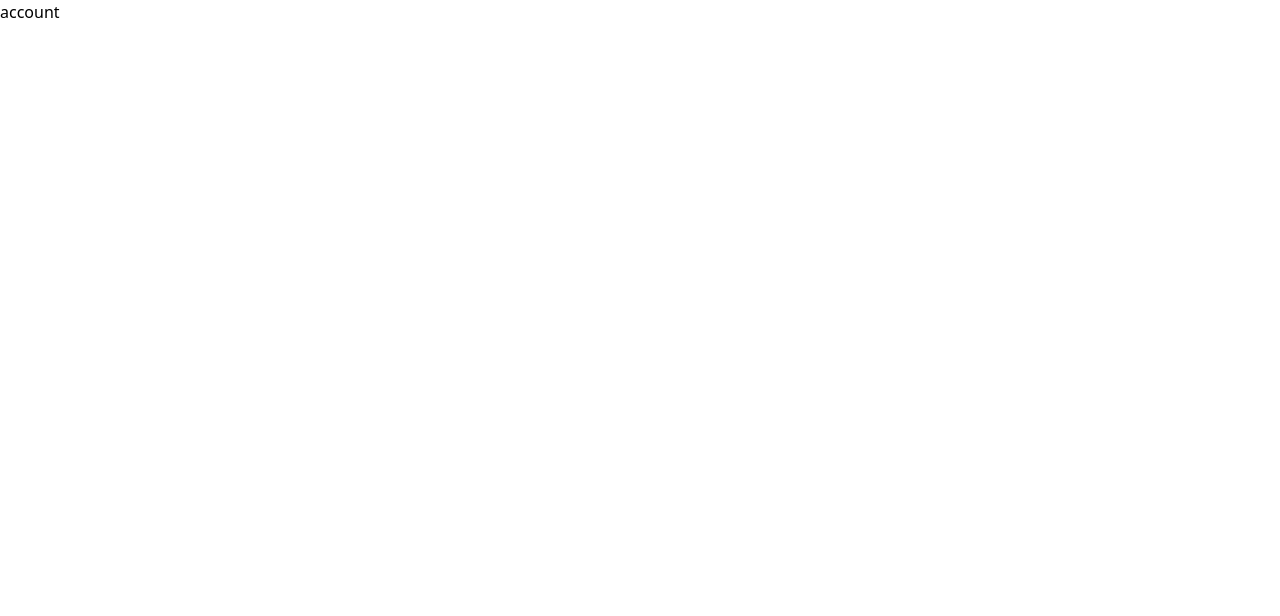
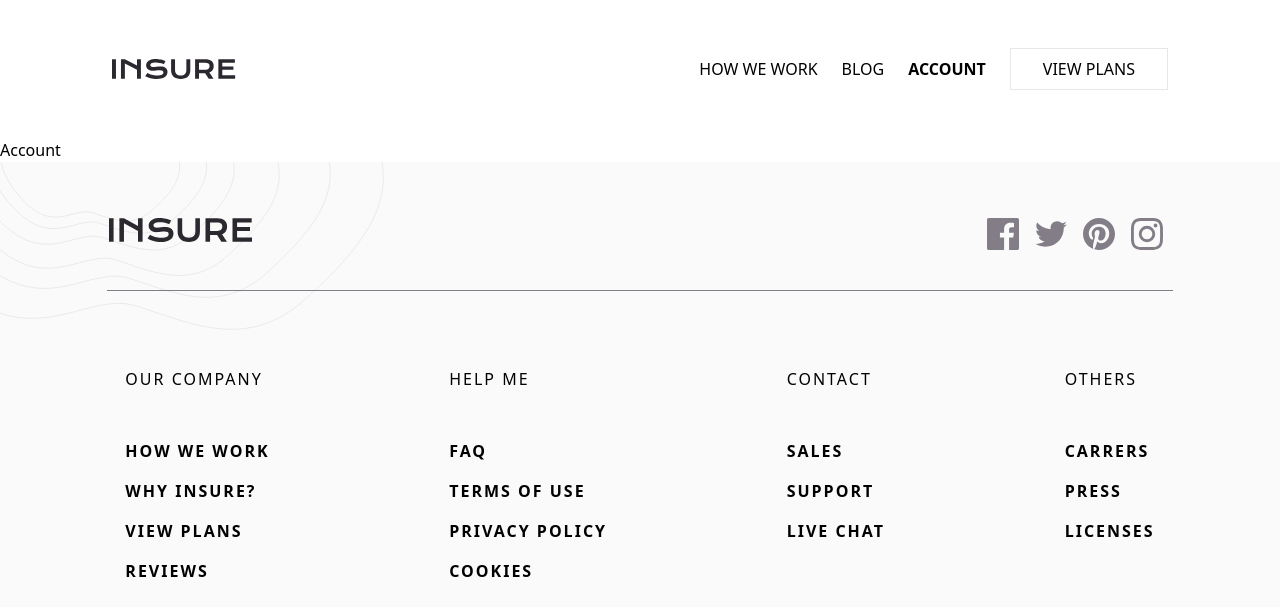
Before and after one commit to KelvinFBR/Insure_landing_page_practice, a React (Vite) app: page /account in a window 1280 px wide. Shown: the top 616 px of the page. Built offline with nearby package versions, Linux system fonts and the light colour scheme.

Commit message:
[add] navlink menuBar

```diff
--- a/src/components/Footer.jsx
+++ b/src/components/Footer.jsx
@@ -1,35 +1,5 @@
-import logo from "/logo.svg";
-import instagram from "/icon-instagram.svg"
-import facebook from "/icon-facebook.svg"
-import twitter from "/icon-twitter.svg"
-import pinterest from "/icon-pinterest.svg"
-import { FooterMenu } from "./footer/FooterMenu";
-import { data } from './../data/data';
+import { FooterSection } from "./footer/FooterSection";
 
 export const Footer = () => {
-
-
-  const MenuItems = data.footerItems;
-
-
-
-  return (
-    <div className="flex flex-col  footer-bg-mb lg:footer-bg-dk  bg-very-light-gray bg-local items-center w-screen">
-      <div className="flex flex-col items-center lg:flex-row lg:justify-between lg:w-11/12 lg:mt-10 mb-3">
-        <img src={logo} alt="" className="mt-20 w-36 lg:m-0" />
-        <div className="flex flex-row m-4 pt-2 lg:m-0 lg:items-center">
-          <img src={facebook} alt="instagram" className="m-2 w-8" />
-          <img src={twitter} alt="facebook" className="m-2 w-8" />
-          <img src={pinterest} alt="facebook" className="m-2 w-8" />
-          <img src={instagram} alt="facebook" className="m-2 w-8" />
-        </div>
-      </div>
-
-      <span className=" bg-dark-grayish-violet w-11/12 h-1px my-5"></span>
-
-      <div className="text-center lg:flex lg:justify-between lg:w-11/12 lg:text-left">
-        {MenuItems.map(item=>(<FooterMenu key={item.id} MenuItems={item.menuItems} MenuTitle={item.menuTitle}/>))}
-      </div>
-    </div>
-  );
+  return <FooterSection />;
 };
--- a/src/components/footer/Footer.jsx
+++ /dev/null
@@ -1,8 +0,0 @@
-import { Footer } from './../Footer';
-export const Footer = () => {
-  return (
-    <div>
-        <Footer />
-    </div>
-  )
-}
--- /dev/null
+++ b/src/components/footer/FooterSection.jsx
@@ -0,0 +1,38 @@
+import logo from "../../../public/logo.svg";
+import instagram from "../../../public/icon-instagram.svg";
+import facebook from "../../../public/icon-facebook.svg";
+import twitter from "../../../public/icon-twitter.svg";
+import pinterest from "../../../public/icon-pinterest.svg";
+
+import { FooterMenu } from "./FooterMenu";
+import { data } from "../../data/data";
+
+export const FooterSection = () => {
+  const MenuItems = data.footerItems;
+
+  return (
+    <div className="flex flex-col footer-bg-mb lg:footer-bg-dk  bg-very-light-gray bg-local items-center w-screen">
+      <div className="lg:px-14 flex flex-col items-center lg:flex-row lg:justify-between lg:w-11/12 lg:mt-10 mb-3">
+        <img src={logo} alt="" className="mt-20 w-36 lg:m-0" />
+        <div className="flex flex-row m-4 pt-2 lg:m-0 lg:items-center">
+          <img src={facebook} alt="instagram" className="m-2 w-8" />
+          <img src={twitter} alt="facebook" className="m-2 w-8" />
+          <img src={pinterest} alt="facebook" className="m-2 w-8" />
+          <img src={instagram} alt="facebook" className="m-2 w-8" />
+        </div>
+      </div>
+
+      <span className="lg:px-14 bg-dark-grayish-violet w-10/12 h-1px my-5"></span>
+
+      <div className="lg:px-14 text-center lg:flex lg:justify-between lg:w-11/12 lg:text-left">
+        {MenuItems.map((item) => (
+          <FooterMenu
+            key={item.id}
+            MenuItems={item.menuItems}
+            MenuTitle={item.menuTitle}
+          />
+        ))}
+      </div>
+    </div>
+  );
+};
--- a/src/components/header/NavBar.jsx
+++ b/src/components/header/NavBar.jsx
@@ -1,10 +1,11 @@
-import React, { useEffect, useState } from "react";
+import React, { useState } from "react";
 import sandwith from "/icon-hamburger.svg";
 import close from "/icon-close.svg";
 import logo from "/logo.svg";
 import { NavBarMenuMobile } from "./NavBarMenuMobile";
 import { NavBarMenuDesk } from "./NavBarMenuDesk";
 import { useIsDektop } from "../../hooks/useIsDektop";
+import { NavLink } from "react-router-dom";
 
 export const NavBar = () => {
   const [isActive, setActive] = useState(false);
@@ -16,7 +17,9 @@ export const NavBar = () => {
 
   return (
     <div className="flex flex-row justify-around lg:justify-between py-12  lg:mx-28 items-center">
-      <img src={logo} className="h-6 lg:h-5 m-0" />
+      <NavLink to="/">
+        <img src={logo} className="h-6 lg:h-5 m-0" />
+      </NavLink>
       <div className={`uppercase`}>
         {isDesktop ? (
           <NavBarMenuDesk />
--- a/src/components/header/NavBarMenuDesk.jsx
+++ b/src/components/header/NavBarMenuDesk.jsx
@@ -1,16 +1,50 @@
+import { NavLink } from "react-router-dom";
+
 export const NavBarMenuDesk = () => {
   return (
     <div className="flex text-center items-center ">
       <ul className="flex flex-row">
-        <li className="ml-3 mr-3 cursor-pointer hover:font-bold">
+        <NavLink
+          to="/how-we-work"
+          className={({ isActive }) =>
+            `transition-all ml-3 mr-3 cursor-pointer hover:font-bold ${
+              isActive ? "font-bold" : ""
+            }`
+          }
+        >
           how we work
-        </li>
-        <li className="ml-3 mr-3 cursor-pointer hover:font-bold">blog</li>
-        <li className="ml-3 mr-3 cursor-pointer hover:font-bold">account</li>
+        </NavLink>
+        <NavLink
+          to="/blog"
+          className={({ isActive }) =>
+            `transition-all ml-3 mr-3 cursor-pointer hover:font-bold ${
+              isActive ? "font-bold" : ""
+            }`
+          }
+        >
+          blog
+        </NavLink>
+        <NavLink
+          to="/account"
+          className={({ isActive }) =>
+            `transition-all ml-3 mr-3 cursor-pointer hover:font-bold ${
+              isActive ? "font-bold" : ""
+            }`
+          }
+        >
+          Account
+        </NavLink>
       </ul>
-      <button className="border border-solid px-8 py-2 uppercase ml-3 cursor-pointer hover:bg-very-dark-violet hover:text-very-light-gray">
+      <NavLink
+        to="/viewplans"
+        className={({ isActive }) =>
+          `transition-all border border-solid px-8 py-2 uppercase ml-3 cursor-pointer hover:bg-very-dark-violet hover:text-very-light-gray ${
+            isActive ? "bg-very-dark-violet text-very-light-gray" : ""
+          }`
+        }
+      >
         view plans
-      </button>
+      </NavLink>
     </div>
   );
 };
--- a/src/components/header/NavBarMenuMobile.jsx
+++ b/src/components/header/NavBarMenuMobile.jsx
@@ -1,3 +1,4 @@
+import { NavLink } from "react-router-dom";
 import wave from "/bg-pattern-mobile-nav.svg";
 
 export const NavBarMenuMobile = ({ isActive }) => {
@@ -9,18 +10,52 @@ export const NavBarMenuMobile = ({ isActive }) => {
           : "hidden"
       }`}
     >
-      <ul>
-        <li className="m-10">how we work</li>
-        <li className="m-10">blog</li>
-        <li className="m-10">account</li>
+      <ul className="flex flex-col items-center justify-center">
+        <NavLink
+          to="/how-we-work"
+          className={({ isActive }) =>
+            `m-10 transition-all hover:scale-110 ${
+              isActive ? "border-solid border-b-2 border-very-light-gray" : ""
+            }`
+          }
+        >
+          how we work
+        </NavLink>
+        <NavLink
+          to="/blog"
+          className={({ isActive }) =>
+            `m-10 transition-all hover:scale-110 ${
+              isActive ? "border-solid border-b-2 border-very-light-gray" : ""
+            }`
+          }
+        >
+          blog
+        </NavLink>
+        <NavLink
+          to="/account"
+          className={({ isActive }) =>
+            `m-10 transition-all hover:scale-110 ${
+              isActive ? "border-solid border-b-2 border-very-light-gray" : ""
+            }`
+          }
+        >
+          account
+        </NavLink>
       </ul>
-      <button className="border border-solid px-8 py-2 uppercase ml-3 mr-3 w-11/12">
+      <NavLink
+        to="/viewplans"
+        className={({ isActive }) =>
+          `inline-block border border-solid px-10 py-4 uppercase mt-10 transition-all hover:bg-very-light-gray hover:text-dark-violet ${
+            isActive ? "bg-very-light-gray text-dark-violet" : ""
+          }`
+        }
+      >
         view plans
-      </button>
+      </NavLink>
       <img
         src={wave}
         alt="wave"
-        className="absolute bottom-0 left-0 w-screen"
+        className="absolute bottom-0 left-0 w-screen -z-10"
       />
     </div>
   );
--- a/src/components/pages/Account.jsx
+++ b/src/components/pages/Account.jsx
@@ -1,3 +1,13 @@
+import { Footer } from "../Footer";
+import { NavBar } from "../header/NavBar";
+
 export const Account = () => {
-  return <div>account</div>;
+  return (
+    <>
+      <NavBar />
+      <h1>Account</h1>
+
+      <Footer />
+    </>
+  );
 };
--- a/src/components/pages/Blog.jsx
+++ b/src/components/pages/Blog.jsx
@@ -1,3 +1,13 @@
+import { Footer } from "../Footer";
+import { NavBar } from "../header/NavBar";
+
 export const Blog = () => {
-  return <div>blog</div>;
+  return (
+    <>
+      <NavBar />
+      <h1>Blog</h1>
+
+      <Footer />
+    </>
+  );
 };
--- a/src/components/pages/Howwework.jsx
+++ b/src/components/pages/Howwework.jsx
@@ -1,3 +1,13 @@
+import { Footer } from "../Footer";
+import { NavBar } from "../header/NavBar";
+
 export const HowWeWork = () => {
-  return <div>howwework</div>;
+  return (
+    <>
+      <NavBar />
+      <h1>HowWeWork</h1>
+
+      <Footer />
+    </>
+  );
 };
--- a/src/components/pages/ViewPlans.jsx
+++ b/src/components/pages/ViewPlans.jsx
@@ -1,3 +1,13 @@
+import { Footer } from "../Footer";
+import { NavBar } from "../header/NavBar";
+
 export const ViewPlans = () => {
-  return <div>ViewPlans</div>;
+  return (
+    <>
+      <NavBar />
+      <h1>ViewPlans</h1>
+
+      <Footer />
+    </>
+  );
 };
```
Also changed, not shown: src/index.css (+8 -11 lines).
